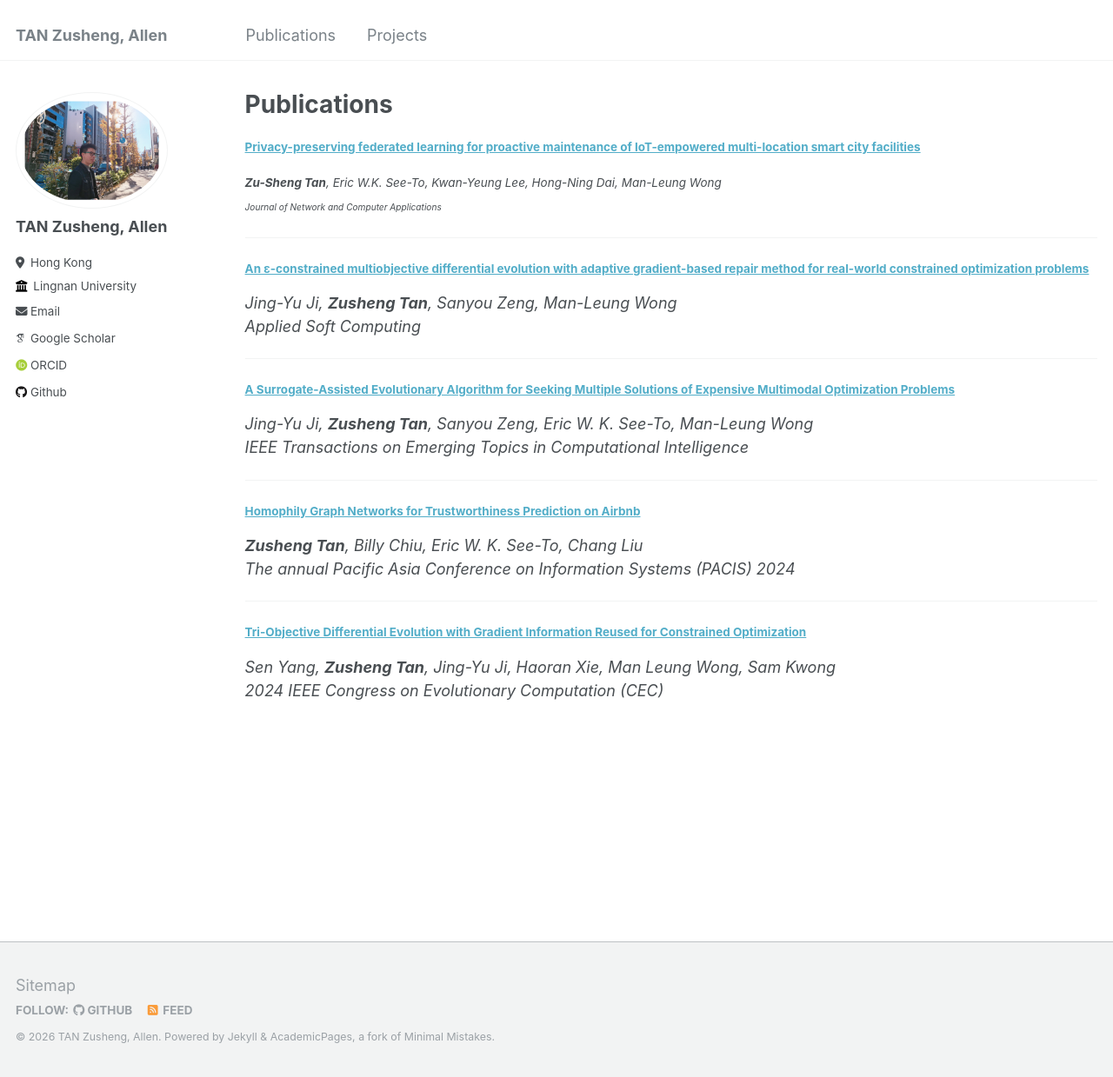
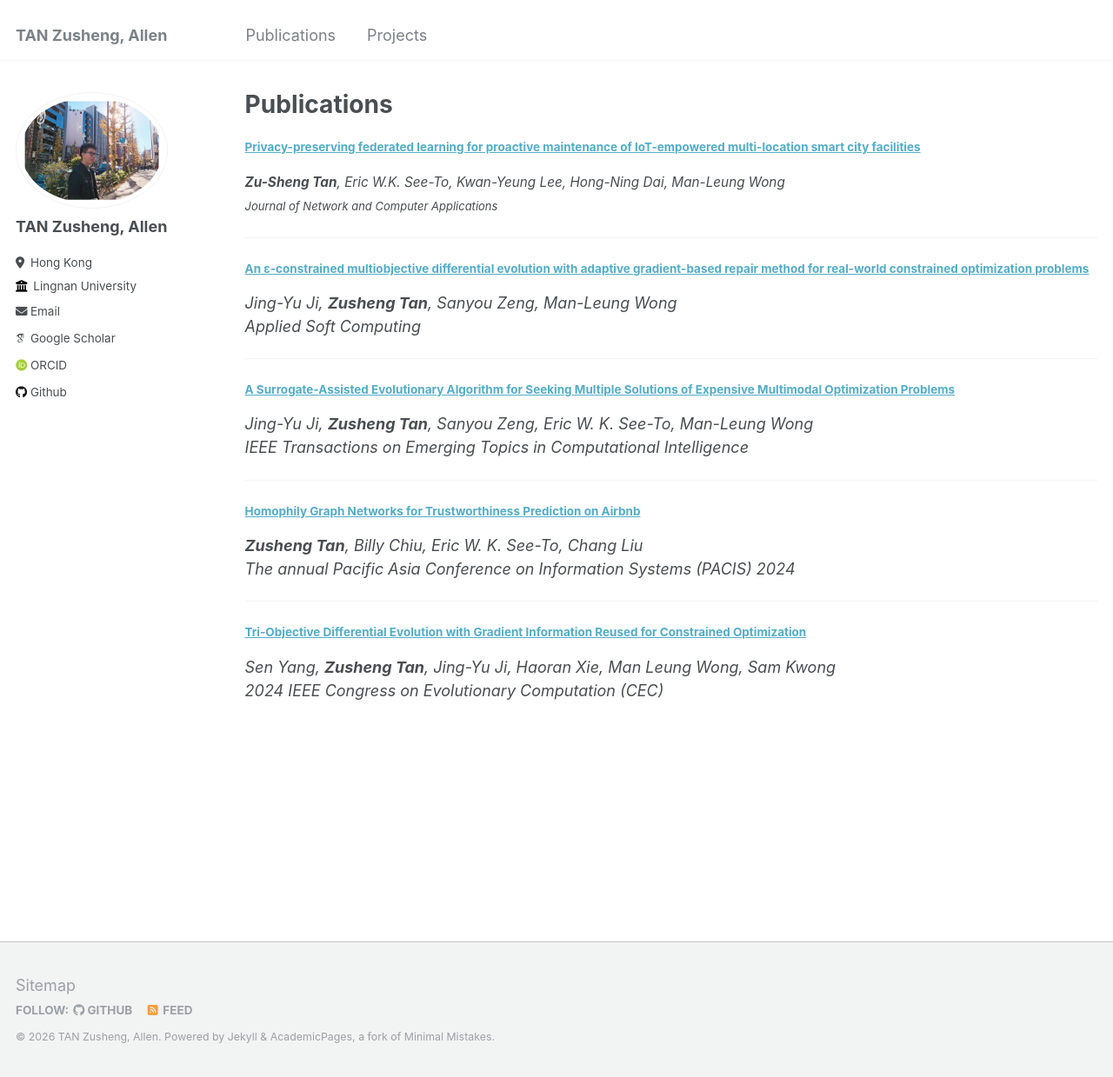
Before and after one commit to allent4n/allent4n.github.io, a Jekyll site: the page built from _pages/publications.md, in a window 1280 px wide and 1239 px high. Shown: the whole window at 87% size. Built offline with Jekyll 4.4.1, drawn with Linux system fonts in a browser that asks for light colours; some web fonts are replaced.

Commit message:
Update publications.md

```diff
--- a/_pages/publications.md
+++ b/_pages/publications.md
@@ -6,8 +6,8 @@ author_profile: true
 ---
 
 #### [Privacy-preserving federated learning for proactive maintenance of IoT-empowered multi-location smart city facilities](https://www.sciencedirect.com/science/article/abs/pii/S1084804524001735?via%3Dihub)
-<small> ***Zu-Sheng Tan**, Eric W.K. See-To, Kwan-Yeung Lee, Hong-Ning Dai, Man-Leung Wong*
-<small> *Journal of Network and Computer Applications*
+<span style="font-size: 0.85em;"> ***Zu-Sheng Tan**, Eric W.K. See-To, Kwan-Yeung Lee, Hong-Ning Dai, Man-Leung Wong*
+<span style="font-size: 0.85em;"> *Journal of Network and Computer Applications*
 
 ---
 #### [An ɛ-constrained multiobjective differential evolution with adaptive gradient-based repair method for real-world constrained optimization problems](https://www.sciencedirect.com/science/article/abs/pii/S1568494623012206)
```
